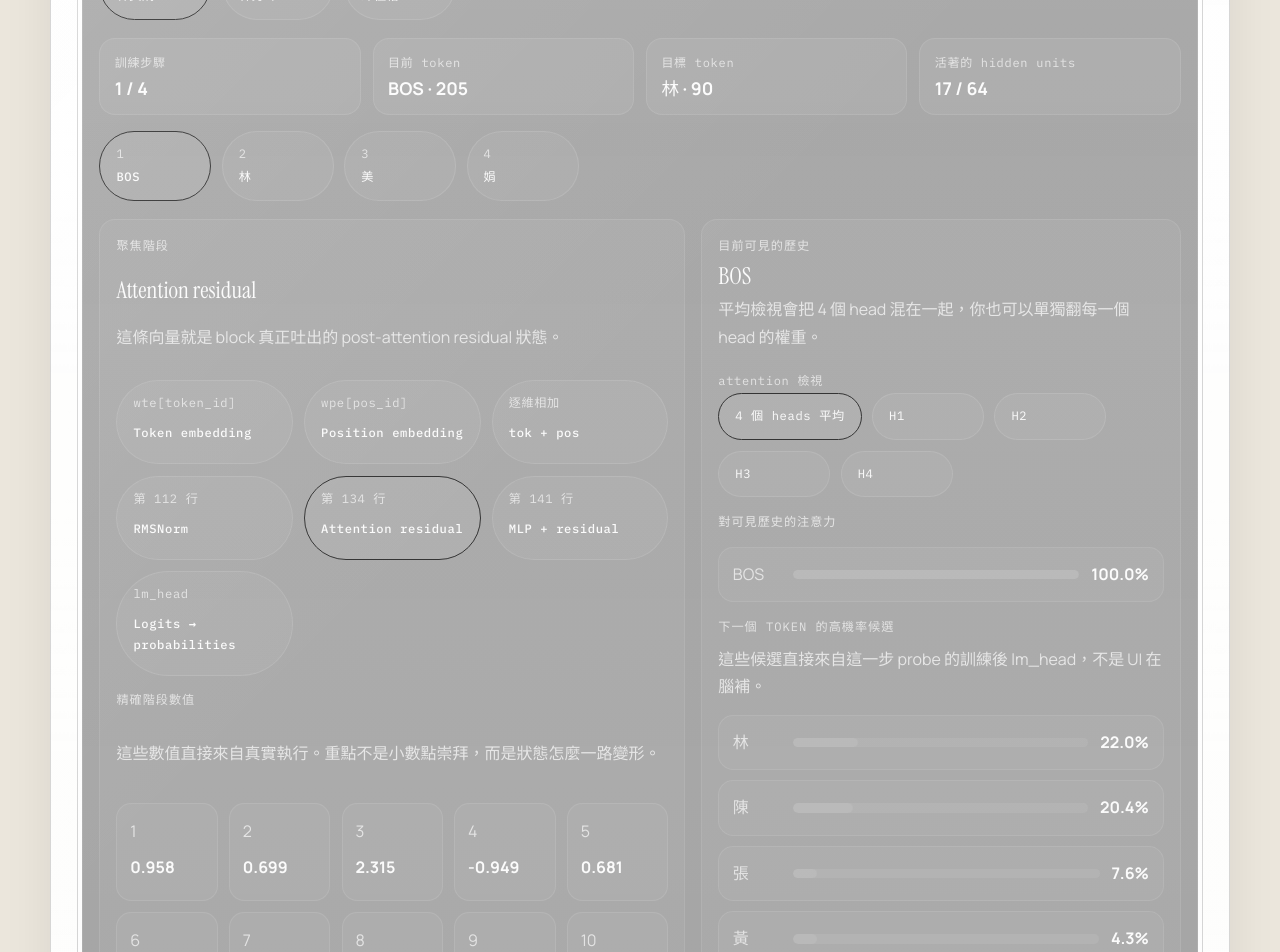
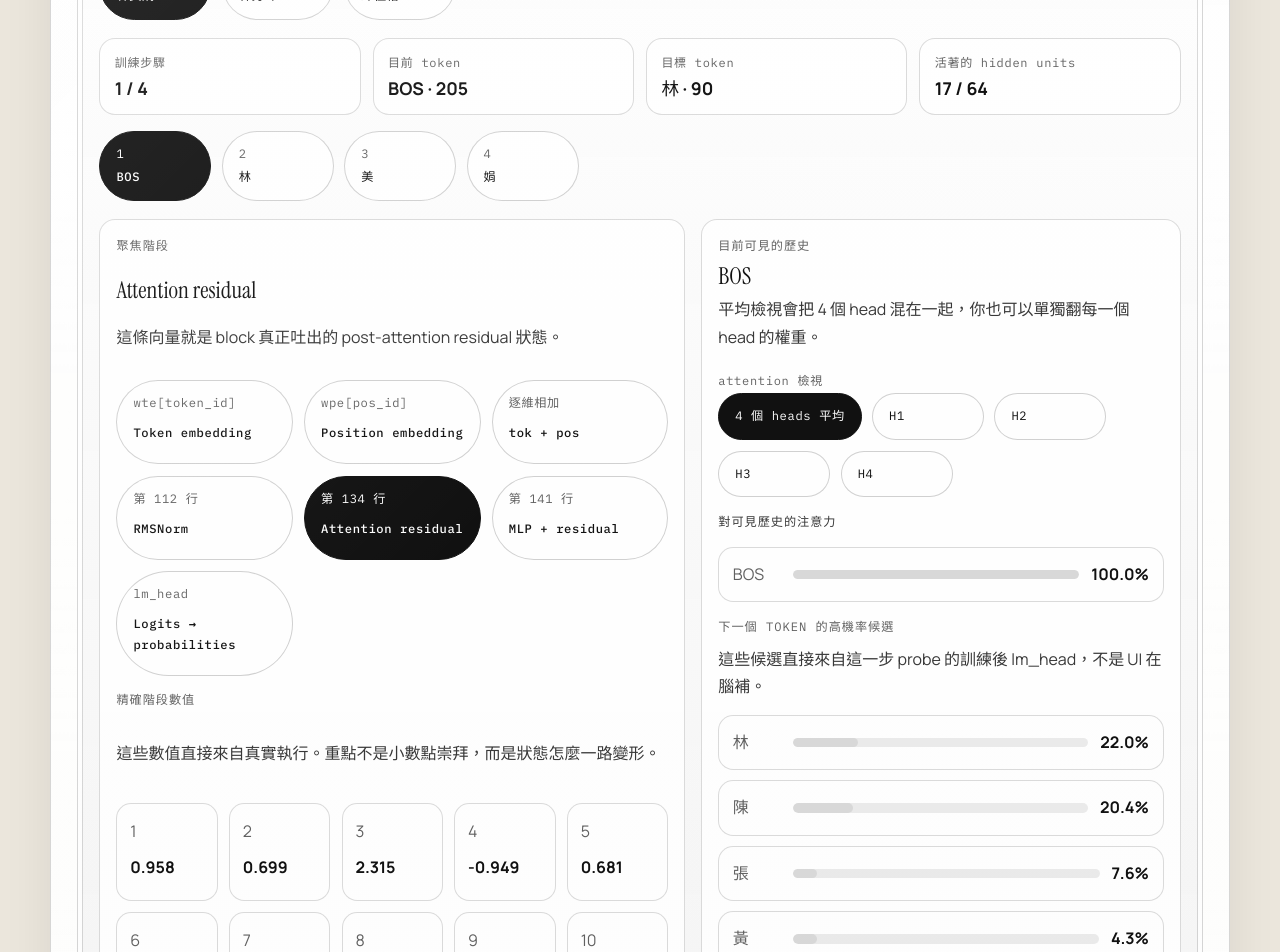
Before and after one commit to shhtheonlyperson/learnmicrogpt, a React (Vite) app: page / in a window 1280 px wide. Shown: the part 2380-3332 px from the top of the page. Built offline with nearby package versions, Linux system fonts and the light colour scheme.

Commit message:
Increase playground contrast

```diff
--- a/src/App.css
+++ b/src/App.css
@@ -548,7 +548,7 @@
 }
 
 .mono-frame > * {
-  filter: grayscale(1) saturate(0) contrast(1.15);
+  filter: none;
 }
 
 @media (max-width: 980px) {
--- a/src/interactive.css
+++ b/src/interactive.css
@@ -219,11 +219,12 @@
   gap: 1rem;
   padding: 1.05rem;
   border-radius: 1.2rem;
-  border: 1px solid rgba(255, 244, 220, 0.09);
+  border: 1px solid rgba(0, 0, 0, 0.14);
   background:
-    linear-gradient(180deg, rgba(255, 247, 234, 0.06), rgba(255, 247, 234, 0.02)),
-    rgba(10, 8, 6, 0.34);
-  color: #f6ebdc;
+    linear-gradient(180deg, rgba(255, 255, 255, 0.98), rgba(244, 244, 244, 0.94)),
+    rgba(255, 255, 255, 0.96);
+  box-shadow: inset 0 1px 0 rgba(255, 255, 255, 0.9);
+  color: #111111;
 }
 
 .tokenizer-playground-header,
@@ -258,7 +259,7 @@
   margin: 0;
   font-family: var(--display);
   font-weight: 400;
-  color: #f6ebdc;
+  color: #111111;
 }
 
 .tokenizer-playground h3,
@@ -296,7 +297,7 @@
 .internals-playground small,
 .training-playground small,
 .inference-playground small {
-  color: rgba(246, 235, 220, 0.7);
+  color: rgba(0, 0, 0, 0.62);
 }
 
 .tokenizer-playground strong,
@@ -307,7 +308,7 @@
 .internals-playground code,
 .training-playground code,
 .inference-playground code {
-  color: #f6ebdc;
+  color: #111111;
 }
 
 .tokenizer-playground-header p:last-child,
@@ -321,7 +322,7 @@
 .inference-trace-header p:last-child,
 .inference-trace-copy p:last-child,
 .inference-empty {
-  color: rgba(246, 235, 220, 0.74);
+  color: rgba(0, 0, 0, 0.78);
 }
 
 .tokenizer-stat-strip,
@@ -354,8 +355,8 @@
   gap: 0.25rem;
   padding: 0.9rem;
   border-radius: 1rem;
-  border: 1px solid rgba(255, 244, 220, 0.08);
-  background: rgba(255, 244, 220, 0.05);
+  border: 1px solid rgba(0, 0, 0, 0.14);
+  background: rgba(255, 255, 255, 0.92);
 }
 
 .tokenizer-stat-card span,
@@ -411,8 +412,8 @@
   gap: 0.9rem;
   padding: 1rem;
   border-radius: 1rem;
-  border: 1px solid rgba(255, 244, 220, 0.08);
-  background: rgba(255, 244, 220, 0.04);
+  border: 1px solid rgba(0, 0, 0, 0.14);
+  background: rgba(255, 255, 255, 0.94);
 }
 
 .tokenizer-vocab-grid,
@@ -436,34 +437,50 @@
   gap: 0.2rem;
   padding: 0.85rem 0.8rem;
   border-radius: 0.95rem;
-  border: 1px solid rgba(255, 244, 220, 0.08);
-  background: rgba(255, 244, 220, 0.04);
+  border: 1px solid rgba(0, 0, 0, 0.14);
+  background: rgba(255, 255, 255, 0.98);
 }
 
 .tokenizer-vocab-tile.active,
 .tokenizer-vocab-tile.bos,
-.tokenizer-pair-button.active {
-  border-color: var(--tokenizer-accent-strong, #d49755);
-  background: rgba(212, 151, 85, 0.16);
+.tokenizer-pair-button.active,
+.internals-position-chip.active,
+.internals-stage-chip.active,
+.internals-head-chip.active,
+.training-speed-button.active,
+.training-phase-step.active,
+.babble-card.active {
+  border-color: #111111;
+  background: #111111;
+  color: #ffffff;
 }
 
-.internals-position-chip.active,
-.internals-stage-chip.active,
-.internals-head-chip.active {
-  border-color: var(--internals-accent-strong, #d49755);
-  background: rgba(102, 217, 217, 0.15);
+.training-bar-wrap.active .training-bar {
+  background: #111111;
 }
 
+.tokenizer-vocab-tile.active strong,
+.tokenizer-vocab-tile.active span,
+.tokenizer-vocab-tile.bos strong,
+.tokenizer-vocab-tile.bos span,
+.tokenizer-pair-button.active strong,
+.tokenizer-pair-button.active span,
+.internals-position-chip.active strong,
+.internals-position-chip.active span,
+.internals-position-chip.active small,
+.internals-stage-chip.active strong,
+.internals-stage-chip.active span,
+.internals-stage-chip.active small,
+.internals-head-chip.active strong,
+.internals-head-chip.active span,
+.internals-head-chip.active small,
 .training-speed-button.active,
-.training-phase-step.active,
-.training-bar-wrap.active .training-bar {
-  border-color: var(--training-accent, #d49755);
-  background: rgba(212, 151, 85, 0.16);
-}
-
-.babble-card.active {
-  border-color: #d49755;
-  background: rgba(212, 151, 85, 0.16);
+.training-phase-step.active strong,
+.training-phase-step.active span,
+.babble-card.active strong,
+.babble-card.active span,
+.babble-card.active small {
+  color: #ffffff;
 }
 
 .tokenizer-vocab-tile strong,
@@ -516,9 +533,9 @@
 .babble-card-button {
   min-height: 2.8rem;
   border-radius: 999px;
-  border: 1px solid rgba(255, 244, 220, 0.1);
-  background: rgba(255, 244, 220, 0.04);
-  color: #f6ebdc;
+  border: 1px solid rgba(0, 0, 0, 0.18);
+  background: rgba(255, 255, 255, 0.98);
+  color: #111111;
   transition:
     transform 150ms ease,
     border-color 150ms ease,
@@ -546,7 +563,7 @@
 .tokenizer-pair-button:hover,
 .babble-card-button:hover {
   transform: translateY(-1px);
-  border-color: rgba(255, 244, 220, 0.2);
+  border-color: rgba(0, 0, 0, 0.55);
 }
 
 .tokenizer-reset,
@@ -578,7 +595,7 @@
 
 .tokenizer-helper,
 .inference-slider-wrap p {
-  color: rgba(246, 235, 220, 0.7);
+  color: rgba(0, 0, 0, 0.7);
 }
 
 .tokenizer-sequence,
@@ -604,7 +621,7 @@
 .tokenizer-history code {
   padding: 0.35rem 0.55rem;
   border-radius: 0.7rem;
-  background: rgba(255, 244, 220, 0.05);
+  background: rgba(0, 0, 0, 0.06);
 }
 
 .tokenizer-current-pair {
@@ -612,10 +629,10 @@
   gap: 0.55rem;
   padding: 1rem;
   border-radius: 1rem;
-  border: 1px solid rgba(255, 244, 220, 0.08);
+  border: 1px solid rgba(0, 0, 0, 0.16);
   background:
-    radial-gradient(circle at top left, var(--tokenizer-glow, rgba(212, 151, 85, 0.18)), transparent 46%),
-    rgba(255, 244, 220, 0.05);
+    radial-gradient(circle at top left, rgba(0, 0, 0, 0.06), transparent 46%),
+    rgba(255, 255, 255, 0.98);
 }
 
 .internals-position-chip,
@@ -652,8 +669,8 @@
   align-items: center;
   padding: 0.8rem 0.85rem;
   border-radius: 0.95rem;
-  border: 1px solid rgba(255, 244, 220, 0.08);
-  background: rgba(255, 244, 220, 0.03);
+  border: 1px solid rgba(0, 0, 0, 0.14);
+  background: rgba(255, 255, 255, 0.98);
 }
 
 .internals-attention-row div,
@@ -661,7 +678,7 @@
   height: 0.6rem;
   overflow: hidden;
   border-radius: 999px;
-  background: rgba(255, 244, 220, 0.06);
+  background: rgba(0, 0, 0, 0.08);
 }
 
 .internals-attention-bar,
@@ -672,19 +689,11 @@
 }
 
 .internals-attention-bar {
-  background: linear-gradient(
-    90deg,
-    var(--internals-accent, #66d9d9),
-    var(--internals-accent-strong, #d49755)
-  );
+  background: linear-gradient(90deg, #111111, #666666);
 }
 
 .internals-output-bar {
-  background: linear-gradient(
-    90deg,
-    var(--internals-accent-strong, #d49755),
-    rgba(255, 244, 220, 0.35)
-  );
+  background: linear-gradient(90deg, #111111, #9a9a9a);
 }
 
 .training-chart-shell {
@@ -709,7 +718,7 @@
 .training-bar {
   width: 100%;
   min-height: 1rem;
-  background: linear-gradient(180deg, var(--training-accent, #d49755), rgba(255, 244, 220, 0.12));
+  background: linear-gradient(180deg, #111111, rgba(17, 17, 17, 0.18));
   transition:
     transform 180ms ease,
     filter 180ms ease;
@@ -732,7 +741,7 @@
 .training-baseline span {
   padding: 0.25rem 0.45rem;
   border-radius: 999px;
-  background: rgba(255, 244, 220, 0.07);
+  background: rgba(0, 0, 0, 0.06);
 }
 
 .training-phase-grid {
@@ -744,7 +753,7 @@
   width: 100%;
   height: 0.75rem;
   border-radius: 999px;
-  background: rgba(255, 244, 220, 0.08);
+  background: rgba(0, 0, 0, 0.14);
   outline: none;
   cursor: pointer;
 }
@@ -756,8 +765,8 @@
   height: 1.1rem;
   border-radius: 50%;
   border: 0;
-  background: #f6ebdc;
-  box-shadow: 0 0 0 4px rgba(212, 151, 85, 0.22);
+  background: #111111;
+  box-shadow: 0 0 0 4px rgba(0, 0, 0, 0.1);
 }
 
 .training-scrubber::-moz-range-thumb,
@@ -766,8 +775,8 @@
   height: 1.1rem;
   border-radius: 50%;
   border: 0;
-  background: #f6ebdc;
-  box-shadow: 0 0 0 4px rgba(212, 151, 85, 0.22);
+  background: #111111;
+  box-shadow: 0 0 0 4px rgba(0, 0, 0, 0.1);
 }
 
 .inference-slider-copy {
@@ -780,7 +789,7 @@
 .inference-slider-copy strong em {
   margin-left: 0.45rem;
   font-style: normal;
-  color: rgba(246, 235, 220, 0.68);
+  color: rgba(0, 0, 0, 0.58);
 }
 
 .inference-card-grid {
@@ -813,18 +822,19 @@
 .inference-pill-row span {
   padding: 0.45rem 0.6rem;
   border-radius: 999px;
-  border: 1px solid rgba(255, 244, 220, 0.08);
-  background: rgba(255, 244, 220, 0.04);
+  border: 1px solid rgba(0, 0, 0, 0.14);
+  background: rgba(255, 255, 255, 0.96);
+  color: rgba(0, 0, 0, 0.76);
 }
 
 .inference-playground .inference-bos-note {
-  border-color: rgba(255, 244, 220, 0.08);
-  background: rgba(255, 244, 220, 0.04);
+  border-color: rgba(0, 0, 0, 0.16);
+  background: rgba(255, 255, 255, 0.96);
 }
 
 .inference-playground .inference-bos-note strong,
 .inference-playground .inference-bos-note p {
-  color: #f6ebdc;
+  color: #111111;
 }
 
 .inference-trace-step.terminal {
```
